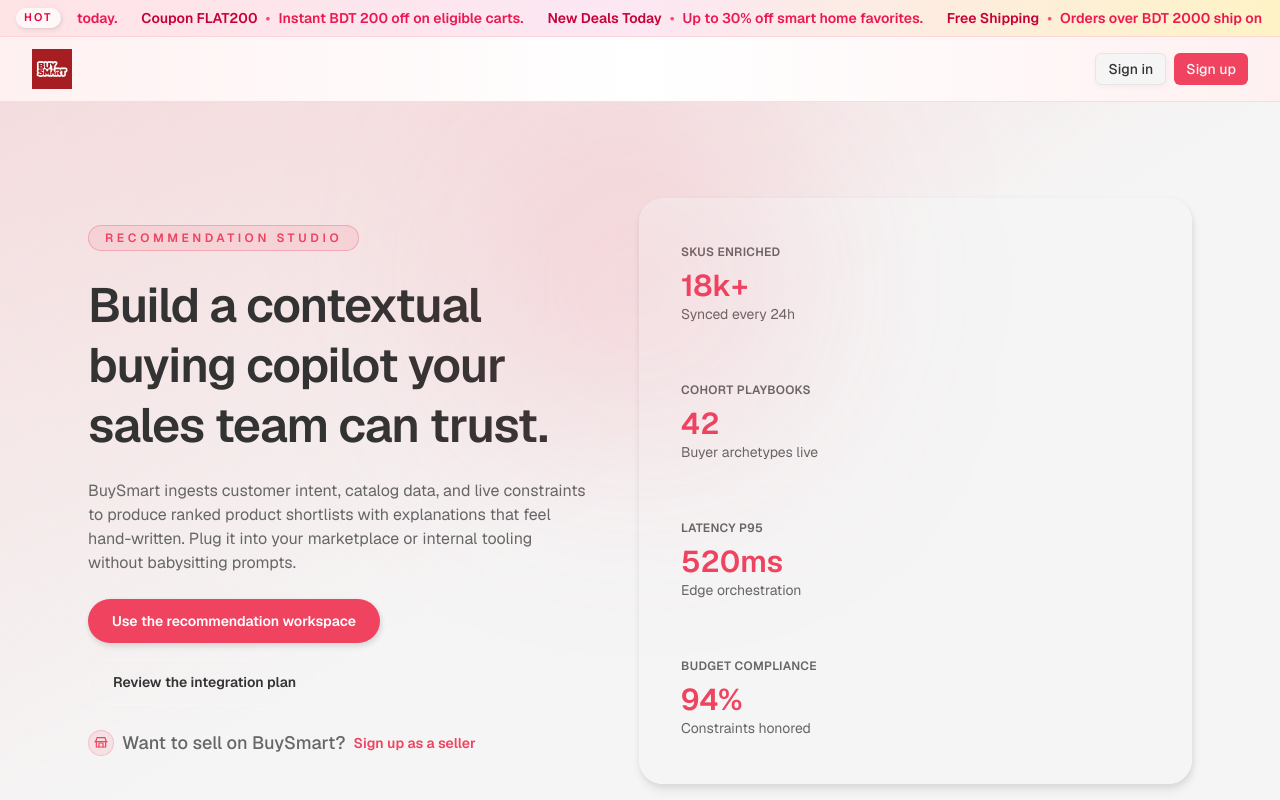
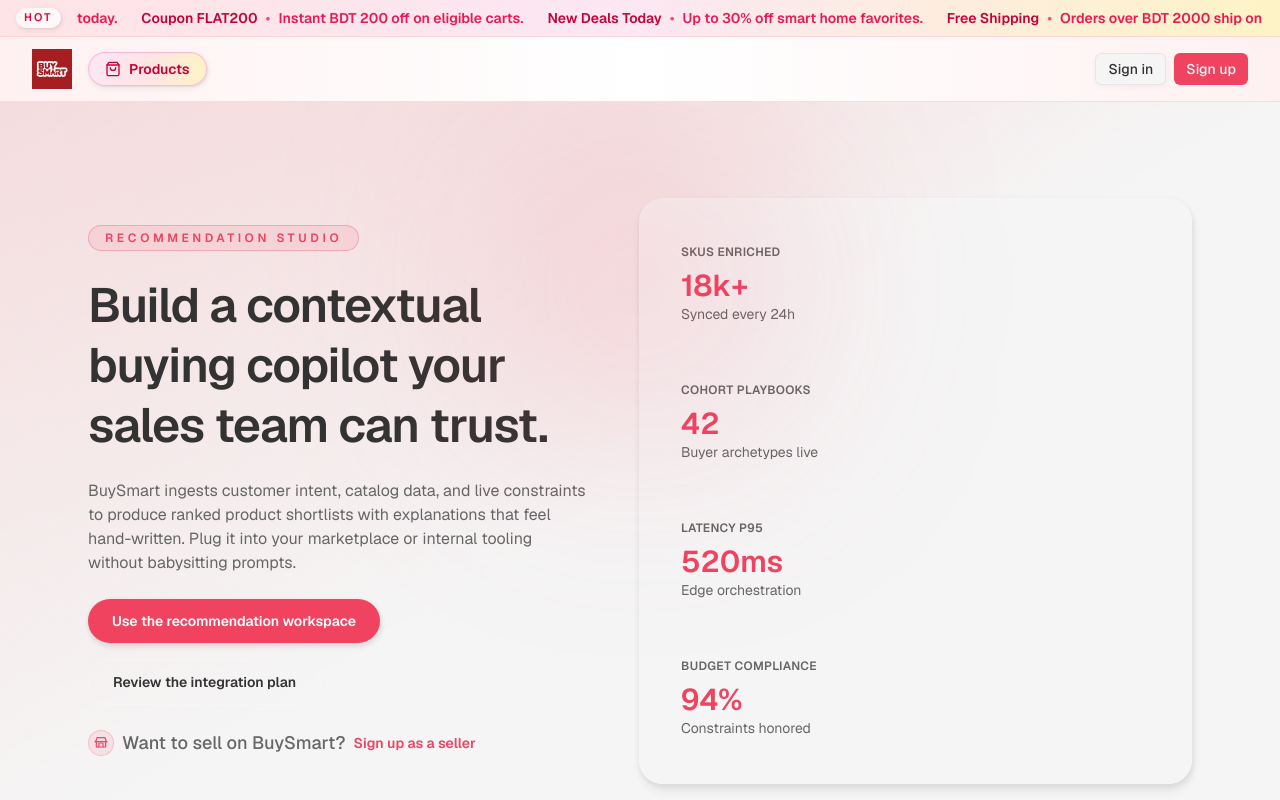
Before and after one commit to Sakhiur2022/BuySmart, a Next.js app in the folder main-app/: page / in a window 1280 px wide. Shown: the top 800 px of the page. Built offline with nearby package versions, Linux system fonts and the light colour scheme; no server answers.

Commit message:
fix(navbar): return default link for non-admin roles in NavbarCenterNav component

```diff
--- a/main-app/components/shared/navbar-center-nav.tsx
+++ b/main-app/components/shared/navbar-center-nav.tsx
@@ -32,5 +32,15 @@ export function NavbarCenterNav({ role }: NavbarCenterNavProps) {
       </>
     );
   }
-  return null;
+
+  return (
+    <Link
+      href="/buyer"
+      className="inline-flex items-center gap-2 rounded-full border border-pink-300/70 bg-linear-to-r from-pink-100 via-rose-100 to-amber-100 px-4 py-1.5 font-semibold text-rose-700 shadow-sm transition-all duration-200 hover:-translate-y-0.5 hover:from-pink-200 hover:to-amber-200 hover:shadow-md focus-visible:outline-none focus-visible:ring-2 focus-visible:ring-pink-300 dark:border-pink-500/40 dark:from-rose-900/40 dark:via-pink-900/30 dark:to-amber-900/30 dark:text-pink-100"
+      title="Browse products"
+    >
+      <ShoppingBag className="h-4 w-4" />
+      <span>Products</span>
+    </Link>
+  );
 }
```
